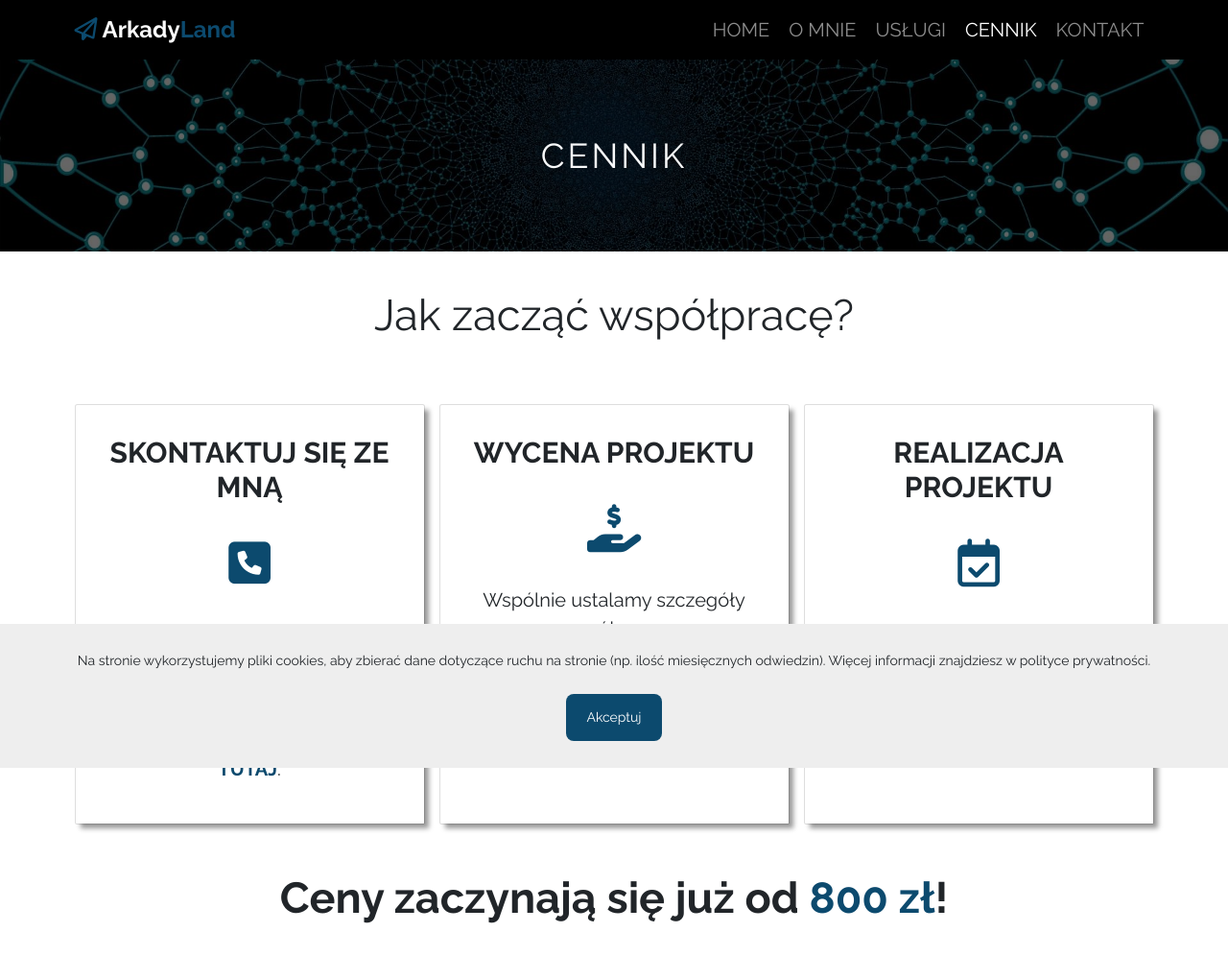
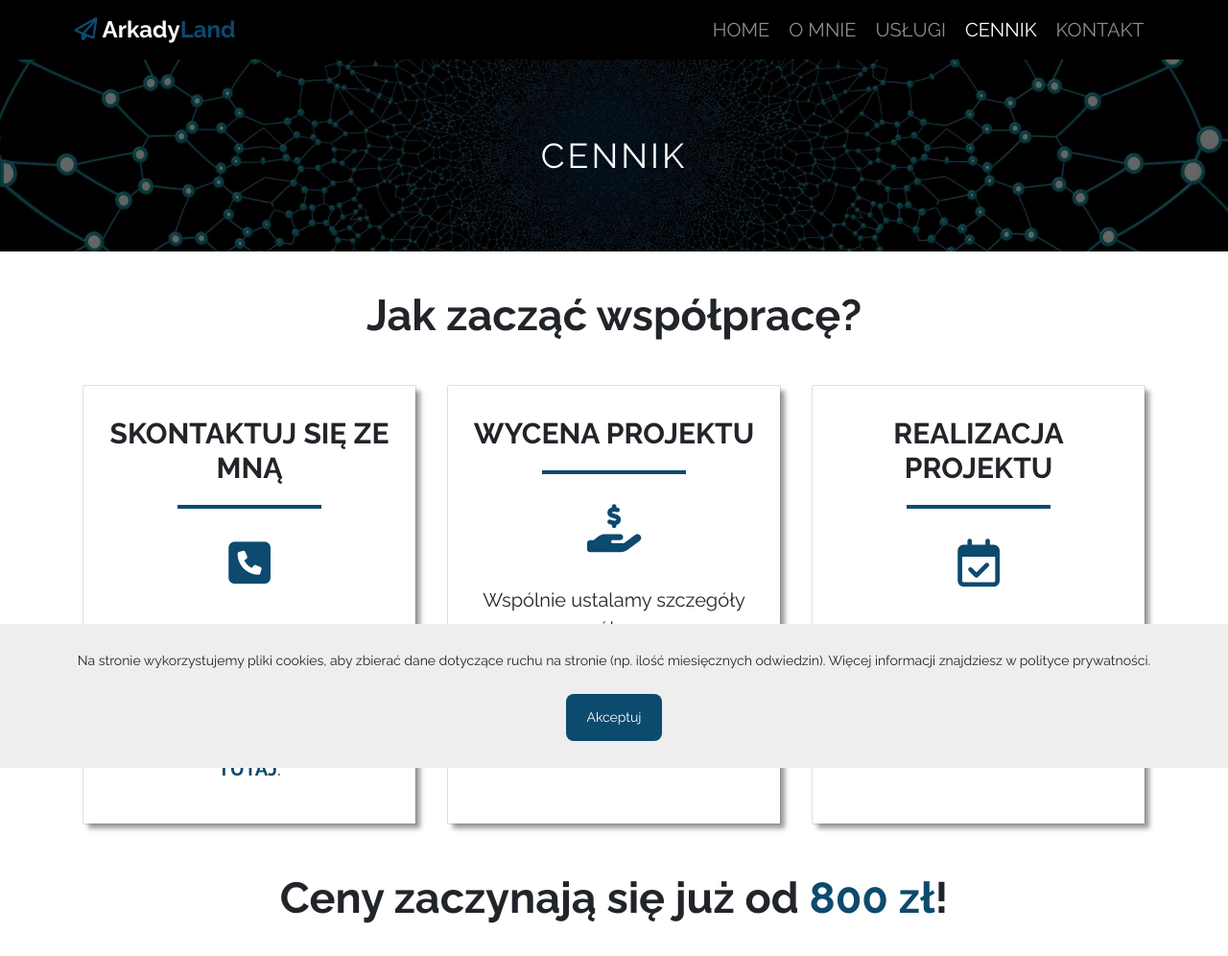
Before and after one commit to ArkadiuszAdamowicz/Arkadyland, a website: page prices.html in a window 1280 px wide. Shown: the top 996 px of the page at 96% size. Drawn offline with nearby package versions, Linux system fonts and the light colour scheme.

Commit message:
git, because I want try new nav

```diff
--- a/prices.html
+++ b/prices.html
@@ -7,7 +7,7 @@
     <meta name="viewport" content="width=device-width, initial-scale=1.0">
     <title>Arkadyland - Cennik | Tworzenie stron internetowych</title>
     <meta name="description" content="Szukasz profesjonalnej strony internetowej? Tworzymy strony, piszemy treści i wspieramy marketingowo. Zajrzyj do nas i zapoznaj się z ofertą już dziś!">
-<meta name="keywords" content="web design, tworzenie stron internetowych, oferta strony internetowej, strona www, cena strony internetowej, online marketing"/>
+<meta name="keywords" content="arkadyland, web design, tworzenie stron internetowych, oferta strony internetowej, strona www, cena strony internetowej, online marketing"/>
 
 
 
@@ -43,24 +43,29 @@
     </nav>
     <main>
 
+
         <section class="top-hero projects-hero">
             <p class="top-hero-text text-light">cennik</p>
             <div class="hero-shadow"></div>
         </section>
 
+
         <section class="py-5 cooperation">
             <div class="container text-center">
-            <h1 class="display-2 mb-2 mt-3">Jak zacząć współpracę?</h1>
+                <h1 class="display-2 mb-2 mt-3 fw-bold">Jak zacząć współpracę?</h1>
+
             </div>
         </section>
 
-    <section class="py-5 projects mb-5">
+
+        <section class="py-3 projects mb-5">
             <div class="container">
                 <div class="row">
-                <div class="col-md-6 col-lg-4 d-md-flex ">
+                    <div class="coop-box col-md-6 col-lg-4 d-md-flex ">
                         <div class="card mb-3">
                             <div class="card-body cooperation-box text-center center-box">
                                 <h2 class="display-5">skontaktuj się ze mną</h2>
+                                <div class="underline"></div>
                                 <i class="fa-solid fa-square-phone"></i>
                                 <p>Zadzwoń do mnie lub napisz.</p>
                                 <p>Możesz też znaleźć mnie w social mediach.</p>
@@ -70,10 +75,11 @@
                             </div>
                         </div>
                     </div>
-                <div class="col-md-6 col-lg-4 d-md-flex">
+                    <div class="coop-box col-md-6 col-lg-4 d-md-flex">
                         <div class="card mb-3">
                             <div class="card-body cooperation-box text-center center-box">
                                 <h2 class="display-5">wycena projektu</h2>
+                                <div class="underline"></div>
                                 <i class="fa-solid fa-hand-holding-dollar"></i>
                                 <p>Wspólnie ustalamy szczegóły współpracy.</p>
                                 <p>Następnie wyceniamy projekt i uzgadniamy termin.</p>
@@ -81,10 +87,11 @@
                             </div>
                         </div>
                     </div>
-                <div class="col-md-12 col-lg-4 d-md-flex center-box">
+                    <div class="coop-box col-md-12 col-lg-4 d-md-flex center-box">
                         <div class="card mb-3">
                             <div class="card-body cooperation-box text-center">
                                 <h2 class="display-5">realizacja projektu</h2>
+                                <div class="underline"></div>
                                 <i class="fa-regular fa-calendar-check"></i>
                                 <p>Czas realizacji to najczęściej od 2 do 4 tygodni.</p>
                                 <p>O czasie realizacji decyduje wielkosć projektu.</p>
@@ -95,15 +102,20 @@
                 </div>
 
                 <div class="prices-box mt-3">
-                <p class="home-name display-2 text-center p-5 fw-bold">Ceny zaczynają się już od <span class="mint-text">800 zł</span>!</p>
+                    <p class="home-name display-2 text-center p-5 fw-bold">Ceny zaczynają się już od <span
+                            class="mint-text">800 zł</span>!</p>
                     <div class="container">
                     </div>
                     <p class="mt-5 text-center fw-bold display-5">
                         Dlaczego warto?
                     </p>
                     <p class="py-2 text-muted text-center border-top">
-                Na każdym etapie działań staram się zapewnić klientom maksymalne wsparcie w każdej dziedzinie ich biznesu.
-                 <p class="text-muted text-center">Jeśli nie masz pewności czego potrzebujesz, <a class="contact-link" href="contact.html"> skontaktuj się ze mną.</a> <p class="text-muted text-center p-2">Pomogę dobrać odpowiednie rozwiązanie do Twoich potrzeb.</p></p>
+                        Na każdym etapie działań staram się zapewnić klientom maksymalne wsparcie w każdej dziedzinie
+                        ich biznesu.
+                    <p class="text-muted text-center">Jeśli nie masz pewności czego potrzebujesz, <a
+                            class="contact-link" href="contact.html"> skontaktuj się ze mną.</a>
+                    <p class="text-muted text-center p-2">Pomogę dobrać odpowiednie rozwiązanie do Twoich potrzeb.</p>
+                    </p>
                     </p>
                 </div>
 
@@ -119,9 +131,12 @@
         <p class="py-5 mb-0 text-center">&copy; <span class="footerYear"></span> <i class="fa-regular fa-paper-plane mint-text"></i>
             <span class="fw-bold ">Arkady</span><span class="mint-text fw-bold">Land</span></p>
     </footer>
+
+
     <script src="https://cdn.jsdelivr.net/npm/bootstrap@5.1.3/dist/js/bootstrap.bundle.min.js"
 integrity="sha384-ka7Sk0Gln4gmtz2MlQnikT1wXgYsOg+OMhuP+IlRH9sENBO0LRn5q+8nbTov4+1p"
 crossorigin="anonymous"></script>
 <script src="/dist/js/main.min.js?time=1"></script>
 </body>
+
 </html>
--- a/src/js/main.js
+++ b/src/js/main.js
@@ -1,13 +1,21 @@
 const cookieBox = document.querySelector('.cookie-box')
 const cookieBtn = document.querySelector('.cookie-btn')
 const footerYear = document.querySelector('.footerYear')
+const navs = document.querySelector('.navbar-collapse')
+const nav = document.querySelector('.navbar')
+const allNavItems = document.querySelectorAll('.nav-link')
+const navList = document.querySelector('.navbar-collapse')
 
+document.addEventListener('click', () =>
+{
+    if(navs.classList.contains('show')) {
+        navs.classList.remove('show')
+    }
+}
+)
 
 
 document.addEventListener('DOMContentLoaded', function(){
-    const nav = document.querySelector('.navbar')
-    const allNavItems = document.querySelectorAll('.nav-link')
-    const navList = document.querySelector('.navbar-collapse')
 
     function addShadow() {
     if (window.scrollY >= 300) {
--- a/src/sass/style.scss
+++ b/src/sass/style.scss
@@ -95,6 +95,13 @@ body {
 }
 .cookie-btn:hover {
 	background-color: #1d77af;
+}
+
+.underline {
+	margin: 1em auto;
+	width: 150px;
+	height: 4px;
+	background-color: $main-color;
 }
 
 @keyframes show-cookies {
@@ -339,6 +346,12 @@ p{
 	background-position: 0 30%;
 }
 
+
+.coop-box {
+padding-right: 1em;
+padding-left: 1em;
+}
+
 .cooperation-box {
 	padding: 2em 1em;
 	box-shadow: 5px 5px 5px rgba(0, 0, 0, 0.4);
@@ -366,10 +379,7 @@ p{
 	background-position: center;
 }
 
-.projects img {
-	height: 240px;
-	object-fit: cover;
-}
+
 
 .projects .btn {
 	font-size: 1.4rem;
@@ -378,14 +388,8 @@ p{
 
 .center-box {
 	justify-content: center;
-
-
 }
 
-.tester {
-	justify-content: center;
-	align-items: center;
-}
 
 .contact-hero {
 	background-image: url('/dist/img/contact-hero-small.jpg');
```
Also changed, not shown: aboutus.html (+3 -1 lines), contact.html (+3 -1 lines), index.html (+3 -1 lines), services.html (+3 -1 lines), dist/css/style.min.css, dist/js/main.min.js, 3 other files. Lines whose indentation alone changed are shown as unchanged.
